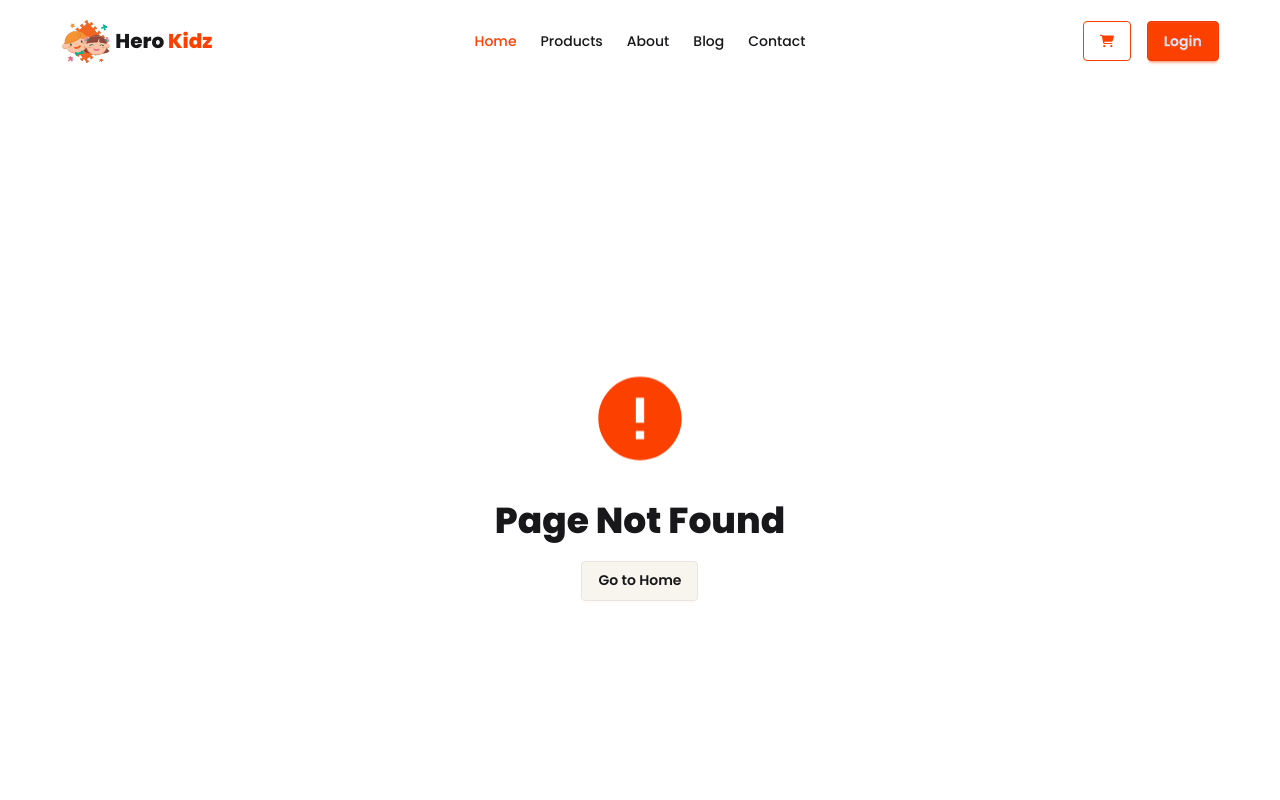
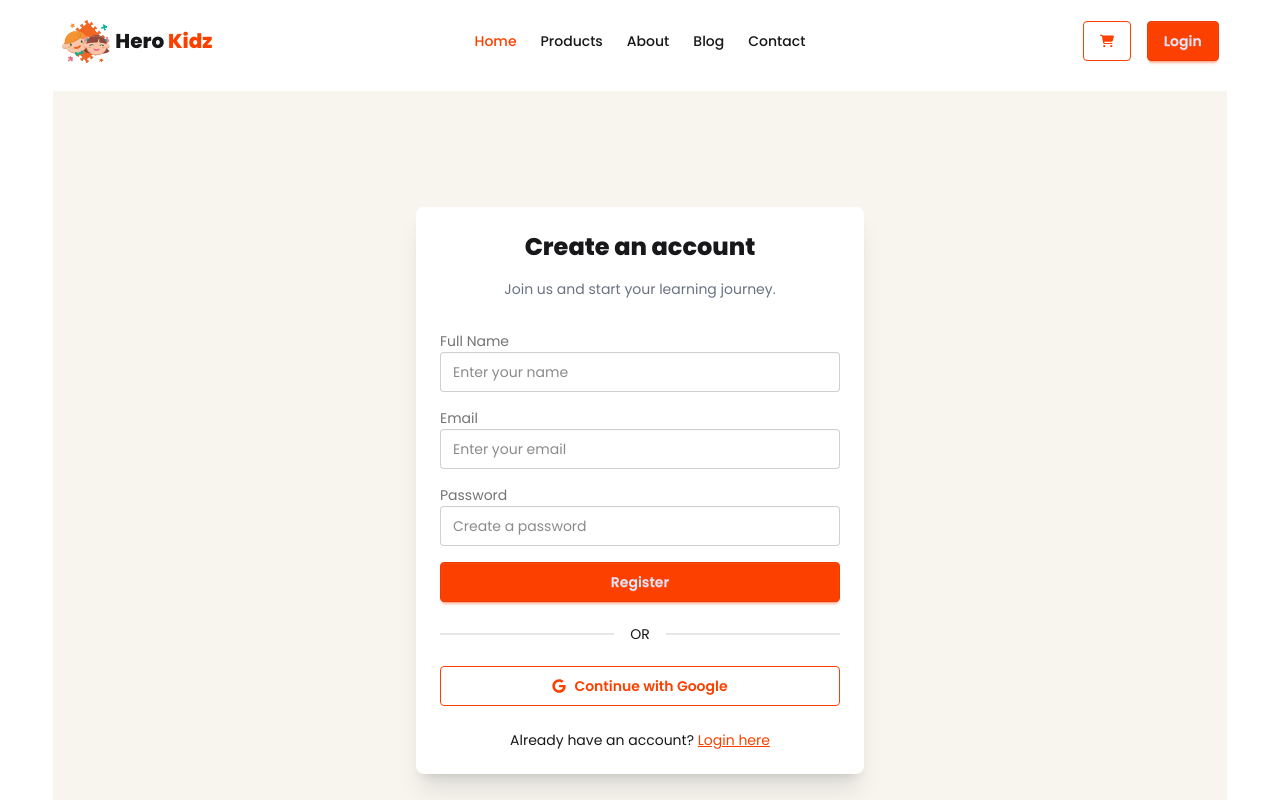
Before and after one commit to shahanaz842/hero-kidz, a Next.js app: page /register in a window 1280 px wide. Before the commit this address had no page. Shown: the top 800 px of the page. Built offline with nearby package versions, Linux system fonts and the light colour scheme.

Commit message:
login and register page are added

```diff
--- a/src/actions/server/product.js
+++ b/src/actions/server/product.js
@@ -15,5 +15,5 @@ export const getSingleProduct = async (id) => {
     const query = { _id: new ObjectId(id) };
 
     const product = await dbConnect(collections.PRODUCTS).findOne(query);
-    return product || {};
+    return { ...product, _id: product._id.toString() } || {};
 }
--- a/src/app/layout.jsx
+++ b/src/app/layout.jsx
@@ -48,7 +48,7 @@ export const metadata = {
   openGraph: {
     type: "website",
     locale: "en_US",
-    url: "https://yourdomain.com",
+    url: "https://hero-kidz-flax.vercel.app",
     siteName: "HeroKidz",
     title: "HeroKidz | Educational Toys for Smart Kids",
     description:
--- /dev/null
+++ b/src/app/login/page.jsx
@@ -0,0 +1,69 @@
+import React from 'react';
+import { FaGoogle } from 'react-icons/fa';
+
+export default function LoginPage() {
+  return (
+    <div className="min-h-screen flex items-center justify-center bg-base-200 px-4">
+      <div className="card w-full max-w-md bg-base-100 shadow-xl">
+        <div className="card-body">
+          {/* Title */}
+          <h2 className="text-2xl font-bold text-center mb-2">
+            Login to your account
+          </h2>
+
+          <p className="text-sm text-center text-gray-500 mb-6">
+            Welcome back! Please login to continue.
+          </p>
+
+          {/* Login Form */}
+          <form className="space-y-4">
+            <div>
+              <label className="label">
+                <span className="label-text">Email</span>
+              </label>
+              <input
+                type="email"
+                placeholder="Enter your email"
+                className="input input-bordered w-full"
+                required
+              />
+            </div>
+
+            <div>
+              <label className="label">
+                <span className="label-text">Password</span>
+              </label>
+              <input
+                type="password"
+                placeholder="Enter your password"
+                className="input input-bordered w-full"
+                required
+              />
+            </div>
+
+            <button className="btn btn-primary w-full">
+              Login
+            </button>
+          </form>
+
+          {/* Divider */}
+          <div className="divider">OR</div>
+
+          {/* Google Login */}
+          <button className="btn btn-primary btn-outline w-full flex gap-2">
+            <FaGoogle />
+            Continue with Google
+          </button>
+
+          {/* Register Link */}
+          <p className="text-sm text-center mt-4">
+            New to the site?{" "}
+            <a href="/register" className="link link-primary">
+              Create an account
+            </a>
+          </p>
+        </div>
+      </div>
+    </div>
+  );
+}
--- a/src/app/products/[id]/page.jsx
+++ b/src/app/products/[id]/page.jsx
@@ -1,6 +1,7 @@
 import Image from "next/image";
 import { FaStar, FaShoppingCart, FaCheckCircle } from "react-icons/fa";
 import { getSingleProduct } from "@/actions/server/product";
+import CartButton from "@/components/buttons/CartButton";
 
 export async function generateMetadata({ params }) {
     const { id } = await params;
@@ -119,10 +120,7 @@ const ProductDetails = async ({ params }) => {
                     </div>
 
                     {/* Add to Cart */}
-                    <button className="btn btn-primary w-full md:w-fit flex gap-2">
-                        <FaShoppingCart />
-                        Add to Cart
-                    </button>
+                    <CartButton product={product}></CartButton>
 
                     {/* Key Info */}
                     <div className="mt-6 space-y-2">
--- /dev/null
+++ b/src/app/register/page.jsx
@@ -0,0 +1,81 @@
+import React from 'react';
+import { FaGoogle } from 'react-icons/fa';
+
+export default function RegisterPage() {
+  return (
+    <div className="min-h-screen flex items-center justify-center bg-base-200 px-4">
+      <div className="card w-full max-w-md bg-base-100 shadow-xl">
+        <div className="card-body">
+          {/* Title */}
+          <h2 className="text-2xl font-bold text-center mb-2">
+            Create an account
+          </h2>
+
+          <p className="text-sm text-center text-gray-500 mb-6">
+            Join us and start your learning journey.
+          </p>
+
+          {/* Register Form */}
+          <form className="space-y-4">
+            <div>
+              <label className="label">
+                <span className="label-text">Full Name</span>
+              </label>
+              <input
+                type="text"
+                placeholder="Enter your name"
+                className="input input-bordered w-full"
+                required
+              />
+            </div>
+
+            <div>
+              <label className="label">
+                <span className="label-text">Email</span>
+              </label>
+              <input
+                type="email"
+                placeholder="Enter your email"
+                className="input input-bordered w-full"
+                required
+              />
+            </div>
+
+            <div>
+              <label className="label">
+                <span className="label-text">Password</span>
+              </label>
+              <input
+                type="password"
+                placeholder="Create a password"
+                className="input input-bordered w-full"
+                required
+              />
+            </div>
+
+            <button className="btn btn-primary w-full">
+              Register
+            </button>
+          </form>
+
+          {/* Divider */}
+          <div className="divider">OR</div>
+
+          {/* Google Register */}
+          <button className="btn btn-primary btn-outline w-full flex gap-2">
+            <FaGoogle />
+            Continue with Google
+          </button>
+
+          {/* Login Link */}
+          <p className="text-sm text-center mt-4">
+            Already have an account?{" "}
+            <a href="/login" className="link link-primary">
+              Login here
+            </a>
+          </p>
+        </div>
+      </div>
+    </div>
+  );
+}
--- /dev/null
+++ b/src/components/buttons/CartButton.jsx
@@ -0,0 +1,24 @@
+"use client";
+import { usePathname, useRouter } from 'next/navigation';
+import { FaShoppingCart } from 'react-icons/fa';
+
+const CartButton = ({ product }) => {
+    const isLogin = false;
+    const router = useRouter();
+    const path = usePathname();
+
+    const add2Cart = () => {
+        if(isLogin) alert(product._id)
+        router.push(`/login?callbackUrl=${path}`)
+    }
+    return (
+        <div>
+            <button onClick={add2Cart} className="btn btn-primary w-full md:w-fit flex gap-2">
+                <FaShoppingCart />
+                Add to Cart
+            </button>
+        </div>
+    );
+};
+
+export default CartButton;
```
